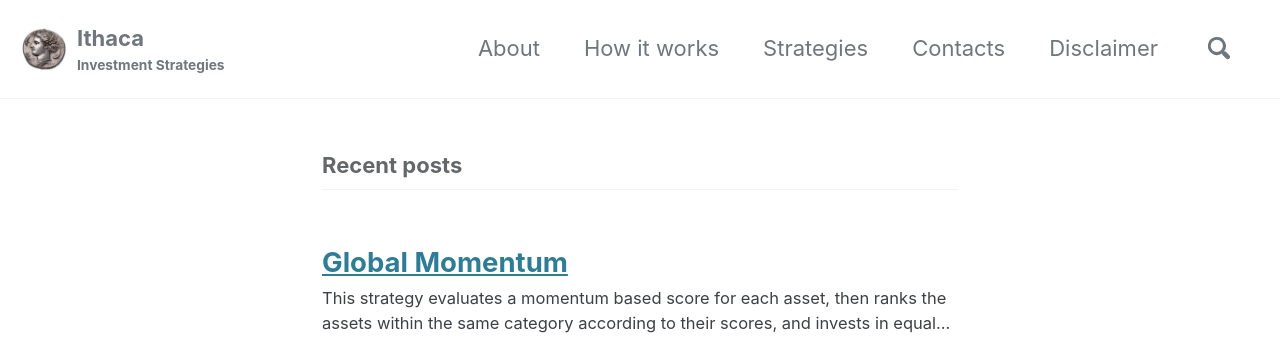
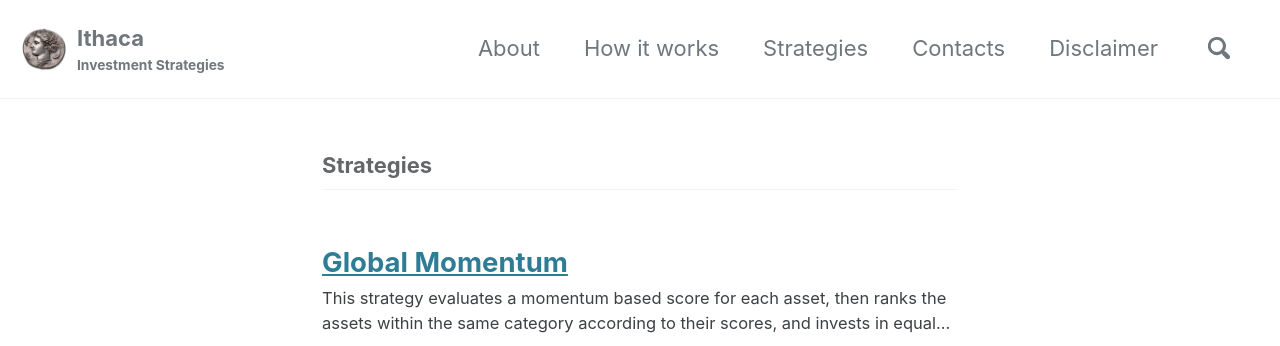
Before and after one commit to IthacaResearch/ithacaresearch.github.io, a Jekyll site: the page built from index.html, in a window 1280 px wide. Shown: the top 346 px of the page. Built offline with Jekyll 4.4.1, drawn with Linux system fonts in a browser that asks for light colours; cached includes are drawn as plain includes; the list of posts is cut into pages by our own code.

Commit message:
Update ui-text.yml

```diff
--- a/_data/ui-text.yml
+++ b/_data/ui-text.yml
@@ -32,7 +32,7 @@ en: &DEFAULT_EN
   powered_by                 : "Powered by"
   website_label              : "Website"
   email_label                : "Email"
-  recent_posts               : "Recent posts"
+  recent_posts               : "Strategies"
   undefined_wpm              : "Undefined parameter words_per_minute at _config.yml"
   comment_form_info          : "Your email address will not be published. Required fields are marked"
   comment_form_comment_label : "Comment"
```
